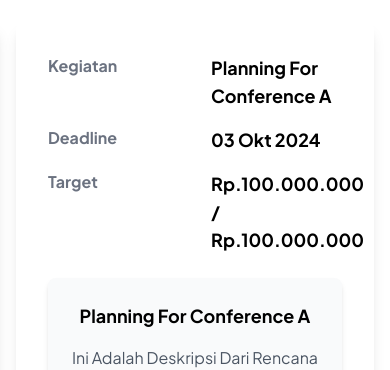
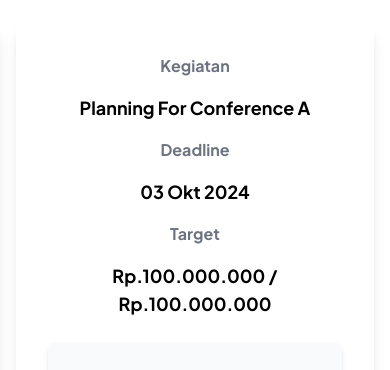
Before and after one commit to hauzanrafiattallah/Payroll-FE, a React (Vite) app: page /planning-detail in a window 390 px wide. Shown: the part 138-508 px from the top of the page. Built offline with nearby package versions, Linux system fonts and the light colour scheme; no server answers; sample sign-in values are in the browser's storage.

Commit message:
Refactor alignment and responsiveness in PlanningDetails component

```diff
--- a/src/pages/PlanningDetails.jsx
+++ b/src/pages/PlanningDetails.jsx
@@ -17,27 +17,36 @@ const PlanningDetails = () => {
 
           {/* Info Section */}
           <div className="bg-white p-8 rounded-lg shadow-lg">
-            <div className="grid grid-cols-2 gap-y-4 gap-x-8">
+            {/* Pada versi mobile, grid kolom akan berubah menjadi 1 kolom */}
+            <div className="grid grid-cols-1 md:grid-cols-2 gap-y-4 gap-x-8">
               {/* Kolom Kiri: Label */}
-              <div className="text-left"> {/* Posisi tetap di kiri, tidak perlu text-right */}
+              <div className="text-center sm:text-left">
+                {" "}
+                {/* Posisi tetap di kiri */}
                 <p className="text-gray-500 font-semibold">Kegiatan</p>
               </div>
-              {/* Kolom Kanan: Konten */}
-              <div>
+              {/* Kolom Kanan: Konten di kanan */}
+              <div className="text-center sm:text-right">
+                {" "}
+                {/* Tambahkan class text-right di sini */}
                 <h2 className="text-lg font-bold">Planning For Conference A</h2>
               </div>
 
-              <div className="text-left">
+              <div className="text-center sm:text-left">
                 <p className="text-gray-500 font-semibold">Deadline</p>
               </div>
-              <div>
+              <div className="text-center sm:text-right">
+                {" "}
+                {/* Tambahkan class text-right di sini */}
                 <h2 className="text-lg font-bold">03 Okt 2024</h2>
               </div>
 
-              <div className="text-left">
+              <div className="text-center sm:text-left">
                 <p className="text-gray-500 font-semibold">Target</p>
               </div>
-              <div>
+              <div className="text-center sm:text-right">
+                {" "}
+                {/* Tambahkan class text-right di sini */}
                 <h2 className="text-lg font-bold">
                   Rp.100.000.000 / Rp.100.000.000
                 </h2>
```
